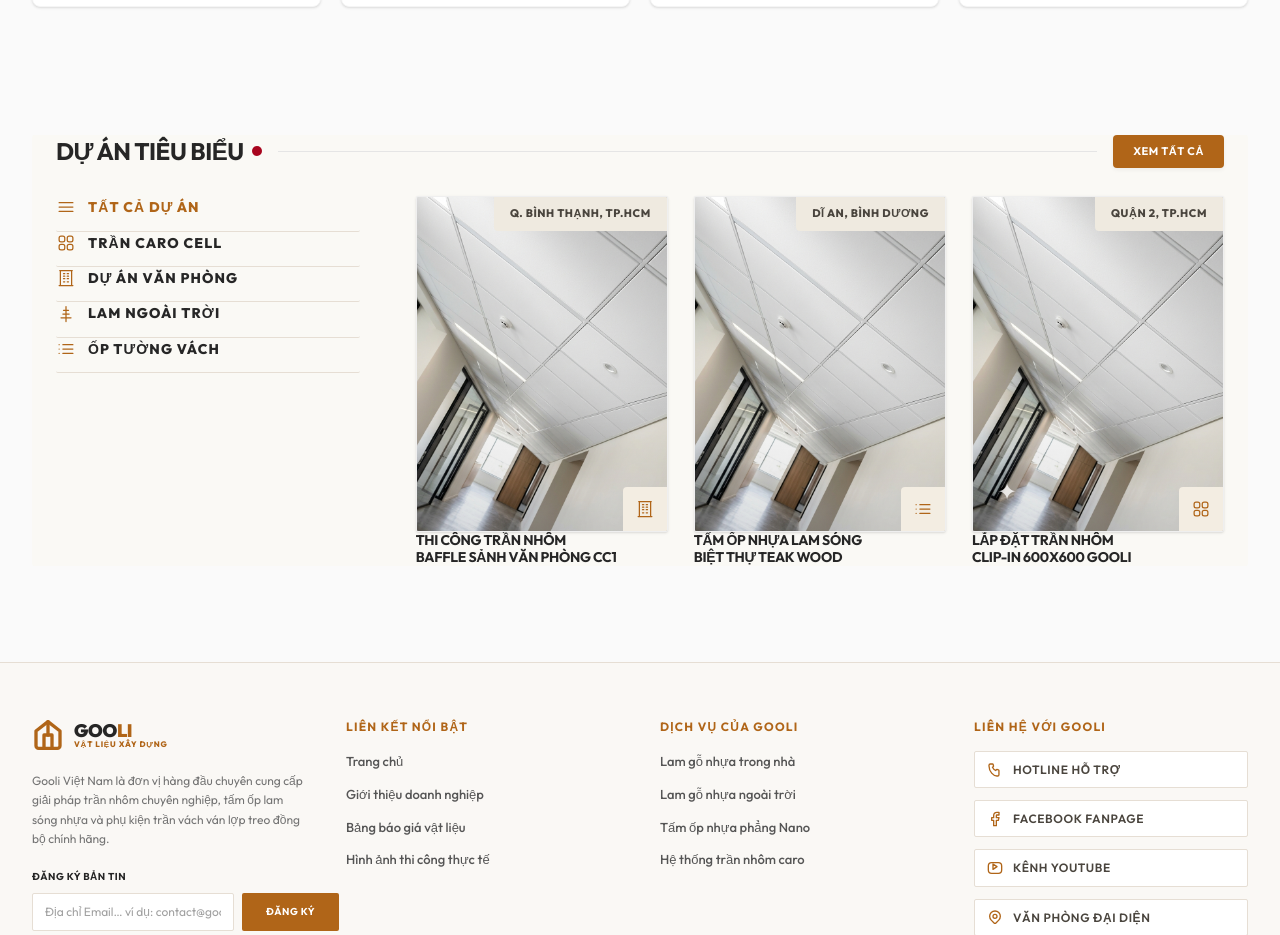
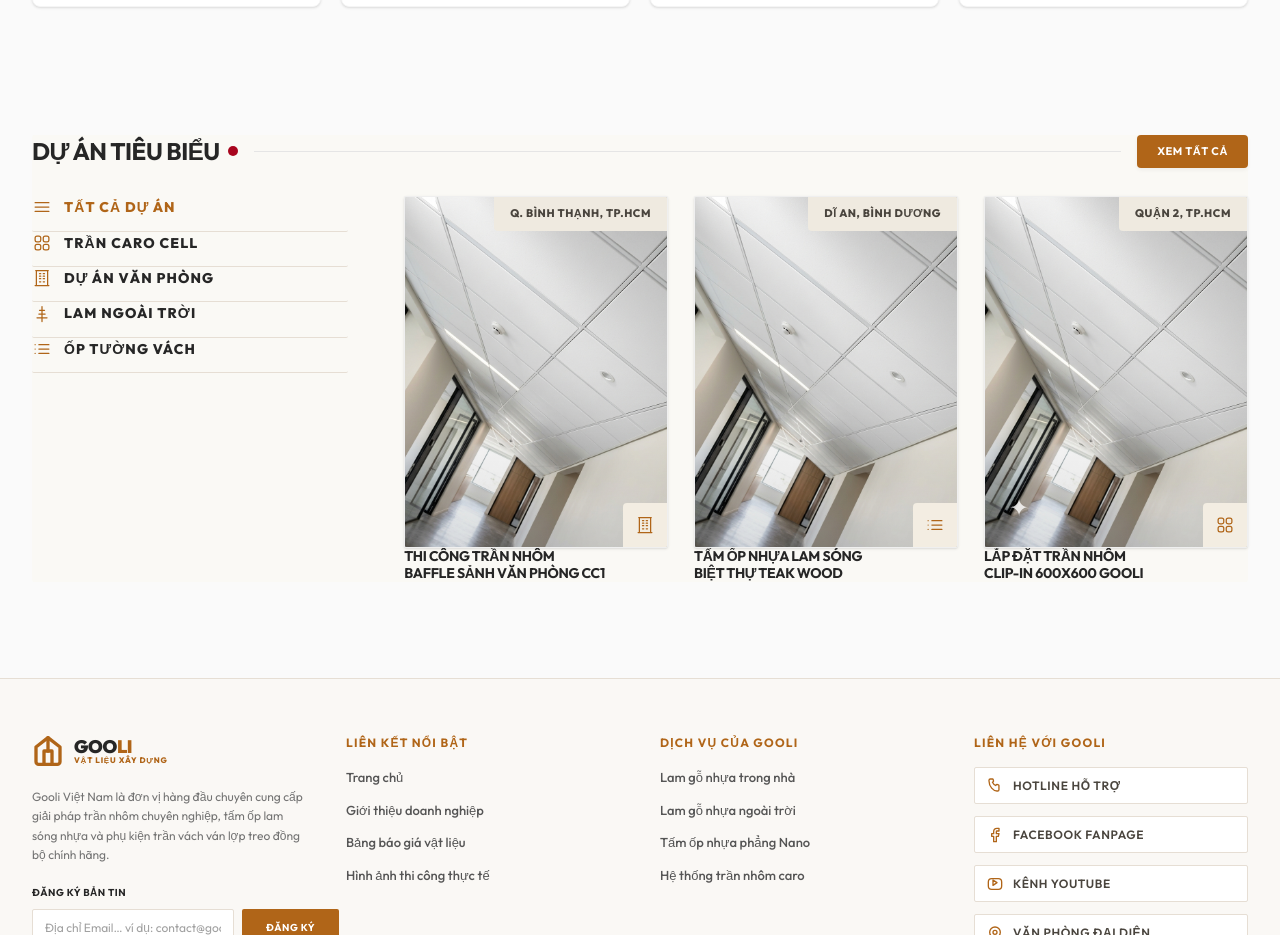
Before and after one commit to nxnam6626/gooli, a Next.js app in the folder frontend/: page / in a window 1280 px wide. Shown: the part 2780-3715 px from the top of the page. Built offline with nearby package versions, Linux system fonts and the light colour scheme.

Commit message:
refactor: update outdoor products structure and improve project showcase component

```diff
--- a/frontend/src/app/globals.css
+++ b/frontend/src/app/globals.css
@@ -262,3 +262,101 @@ h6 {
     margin-top: 80px !important;
   }
 }
+
+/* Home section spacing utilities */
+.home-section-spacing-categories {
+  margin-top: 48px;
+}
+
+.home-section-spacing-products {
+  margin-top: 64px;
+}
+
+@media (min-width: 1024px) {
+  .home-section-spacing-categories {
+    margin-top: var(--section-mt-desktop, 80px);
+  }
+
+  .home-section-spacing-products {
+    margin-top: var(--section-mt-desktop, 128px);
+  }
+}
+
+/* Project Showcase component styles */
+.project-filter-btn {
+  font-size: 14px;
+  font-weight: 800;
+  text-transform: uppercase;
+  letter-spacing: 0.08em;
+  transition: color 0.2s ease, border-color 0.2s ease;
+  display: inline-flex;
+  align-items: center;
+  gap: 12px;
+  padding-bottom: 12px;
+}
+
+.project-filter-btn:hover {
+  color: #B06518;
+}
+
+.project-showcase-location {
+  position: absolute;
+  top: 0;
+  right: 0;
+  z-index: 10;
+  background-color: #EFEAE0;
+  padding: 8px 16px;
+  font-size: 11px;
+  font-weight: 800;
+  letter-spacing: 0.05em;
+  color: #4A453E;
+  text-transform: uppercase;
+  border-bottom-left-radius: 4px;
+}
+
+.dark .project-showcase-location {
+  background-color: #262626;
+  color: #e5e5e5;
+}
+
+.project-showcase-card-icon-box {
+  position: absolute;
+  bottom: 0;
+  right: 0;
+  width: 44px;
+  height: 44px;
+  background-color: #F3EDE2;
+  display: flex;
+  align-items: center;
+  justify-content: center;
+  border-top-left-radius: 4px;
+  z-index: 10;
+}
+
+.dark .project-showcase-card-icon-box {
+  background-color: #171717;
+}
+
+.project-showcase-view-all {
+  padding: 8px 20px;
+  font-size: 11px;
+  font-weight: 700;
+  text-transform: uppercase;
+  letter-spacing: 0.05em;
+  border-radius: 4px;
+  background-color: #B06518;
+  color: #ffffff;
+  border: none;
+  transition: background-color 0.2s ease, transform 0.2s ease, box-shadow 0.2s ease;
+  text-decoration: none;
+  display: inline-flex;
+  align-items: center;
+  justify-content: center;
+  box-shadow: 0 2px 4px rgba(0, 0, 0, 0.05);
+}
+
+.project-showcase-view-all:hover {
+  background-color: #905212;
+  transform: translateY(-1px);
+  box-shadow: 0 4px 12px rgba(176, 101, 24, 0.2);
+}
--- a/frontend/src/components/home/ProjectShowcase.tsx
+++ b/frontend/src/components/home/ProjectShowcase.tsx
@@ -4,21 +4,23 @@ import { useState } from "react";
 import Image from "next/image";
 import Link from "next/link";
 
+type CategoryId = "tran-caro" | "van-phong" | "ngoai-troi" | "op-tuong";
+
 interface ProjectItem {
   id: number;
   name: string;
-  category: string; // 'tran-caro' | 'van-phong' | 'ngoai-troi' | 'op-tuong'
+  category: CategoryId;
   categoryLabel: string;
   imageUrl: string;
   description: string;
   location: string;
 }
 
-const CATEGORIES = [
+const CATEGORIES: { id: CategoryId; name: string }[] = [
   { id: "tran-caro", name: "Trần Caro Cell" },
   { id: "van-phong", name: "Dự án văn phòng" },
   { id: "ngoai-troi", name: "Lam ngoài trời" },
-  { id: "op-tuong", name: "Ốp tường vách" }
+  { id: "op-tuong", name: "Ốp tường vách" },
 ];
 
 const PROJECTS_DATA: ProjectItem[] = [
@@ -29,7 +31,7 @@ const PROJECTS_DATA: ProjectItem[] = [
     categoryLabel: "TRẦN NHÔM BAFFLE",
     imageUrl: "/projects/project_caro_cell_bg.png",
     description: "Hệ trần nhôm sọc thanh dài Baffle tạo điểm nhấn hiện đại, cách âm tốt cho sảnh văn phòng CC1.",
-    location: "Q. BÌNH THẠNH, TP.HCM"
+    location: "Q. BÌNH THẠNH, TP.HCM",
   },
   {
     id: 2,
@@ -38,7 +40,7 @@ const PROJECTS_DATA: ProjectItem[] = [
     categoryLabel: "LAM SÓNG PLASTIC",
     imageUrl: "/projects/project_caro_sunshade.png",
     description: "Thi công vách tivi và vách đầu giường chất liệu nhựa lam sóng vân gỗ Teak tự nhiên sang trọng.",
-    location: "DĨ AN, BÌNH DƯƠNG"
+    location: "DĨ AN, BÌNH DƯƠNG",
   },
   {
     id: 3,
@@ -47,7 +49,7 @@ const PROJECTS_DATA: ProjectItem[] = [
     categoryLabel: "TRẦN CLIP-IN",
     imageUrl: "/projects/project_g100_wood_tn.png",
     description: "Trần nhôm phẳng sơn tĩnh điện đục lỗ tiêu âm kháng khuẩn cho phòng mổ bệnh viện quốc tế.",
-    location: "QUẬN 2, TP.HCM"
+    location: "QUẬN 2, TP.HCM",
   },
   {
     id: 4,
@@ -56,7 +58,7 @@ const PROJECTS_DATA: ProjectItem[] = [
     categoryLabel: "LAM CHẮN NẮNG",
     imageUrl: "/projects/project_sunshade_ams.png",
     description: "Thi công hệ lam nhôm hình thoi chắn nắng bao bọc toàn bộ hướng tây tòa nhà văn phòng.",
-    location: "Q. GÒ VẤP, TP.HCM"
+    location: "Q. GÒ VẤP, TP.HCM",
   },
   {
     id: 5,
@@ -65,7 +67,7 @@ const PROJECTS_DATA: ProjectItem[] = [
     categoryLabel: "TRẦN THẢ PVC",
     imageUrl: "/projects/project_vna_sanh.png",
     description: "La phông trần nhựa chống thấm nước, tạo họa tiết hoa văn bắt mắt cho lối đi sảnh chung cư.",
-    location: "QUẬN 7, TP.HCM"
+    location: "QUẬN 7, TP.HCM",
   },
   {
     id: 6,
@@ -74,149 +76,78 @@ const PROJECTS_DATA: ProjectItem[] = [
     categoryLabel: "ỐP TƯỜNG NANO",
     imageUrl: "/luxury_interior.png",
     description: "Thi công ốp vách ngăn Nano PVC vân đá cẩm thạch cho khu vực ăn phòng khách biệt thự.",
-    location: "QUẬN 1, TP.HCM"
-  }
+    location: "QUẬN 1, TP.HCM",
+  },
 ];
 
-// Inline SVG components representing the custom category icons from the mockup
-function CategoryIcon({ type }: { type: string }) {
-  if (type === "tran-caro") {
+const MAX_DISPLAYED_PROJECTS = 3;
+
+const ICON_PATHS: Record<CategoryId | "tat-ca", string> = {
+  "tat-ca": "M3.75 6.75h16.5M3.75 12h16.5m-16.5 5.25h16.5",
+  "tran-caro":
+    "M3.75 6A2.25 2.25 0 0 1 6 3.75h2.25A2.25 2.25 0 0 1 10.5 6v2.25a2.25 2.25 0 0 1-2.25 2.25H6A2.25 2.25 0 0 1 3.75 8.25V6ZM3.75 15.75A2.25 2.25 0 0 1 6 13.5h2.25a2.25 2.25 0 0 1 2.25 2.25V18a2.25 2.25 0 0 1-2.25 2.25H6A2.25 2.25 0 0 1 3.75 18v-2.25ZM13.5 6a2.25 2.25 0 0 1 2.25-2.25H18A2.25 2.25 0 0 1 20.25 6v2.25A2.25 2.25 0 0 1 18 10.5h-2.25A2.25 2.25 0 0 1 13.5 8.25V6ZM13.5 15.75a2.25 2.25 0 0 1 2.25-2.25H18a2.25 2.25 0 0 1 2.25 2.25V18A2.25 2.25 0 0 1 18 20.25h-2.25A2.25 2.25 0 0 1 13.5 18v-2.25Z",
+  "van-phong":
+    "M3.75 21h16.5M4.5 3h15M5.25 3v18m13.5-18v18M9 6.75h1.5m-1.5 3h1.5m-1.5 3h1.5m3-6H15m-1.5 3H15m-1.5 3H15M9 16.5h1.5m3 0H15",
+  "ngoai-troi": "M12 3v18M8.25 12h7.5M6 16.5h12M9 7.5h6",
+  "op-tuong":
+    "M8.25 6.75h12M8.25 12h12m-12 5.25h12M3.75 6.75h.007v.008H3.75V6.75Zm0 5.25h.007v.008H3.75V12Zm0 5.25h.007v.008H3.75v-.008Z",
+};
+
+function CategoryIcon({ type }: { type: CategoryId | "tat-ca" }) {
+  const path = ICON_PATHS[type];
+  if (!path) return null;
   return (
     <svg aria-hidden="true" className="w-5 h-5 text-[#B06518] shrink-0" fill="none" viewBox="0 0 24 24" stroke="currentColor" strokeWidth={1.5}>
-        <path strokeLinecap="round" strokeLinejoin="round" d="M3.75 6A2.25 2.25 0 0 1 6 3.75h2.25A2.25 2.25 0 0 1 10.5 6v2.25a2.25 2.25 0 0 1-2.25 2.25H6A2.25 2.25 0 0 1 3.75 8.25V6ZM3.75 15.75A2.25 2.25 0 0 1 6 13.5h2.25a2.25 2.25 0 0 1 2.25 2.25V18a2.25 2.25 0 0 1-2.25 2.25H6A2.25 2.25 0 0 1 3.75 18v-2.25ZM13.5 6a2.25 2.25 0 0 1 2.25-2.25H18A2.25 2.25 0 0 1 20.25 6v2.25A2.25 2.25 0 0 1 18 10.5h-2.25A2.25 2.25 0 0 1 13.5 8.25V6ZM13.5 15.75a2.25 2.25 0 0 1 2.25-2.25H18a2.25 2.25 0 0 1 2.25 2.25V18A2.25 2.25 0 0 1 18 20.25h-2.25A2.25 2.25 0 0 1 13.5 18v-2.25Z" />
+      <path strokeLinecap="round" strokeLinejoin="round" d={path} />
     </svg>
   );
 }
-  if (type === "van-phong") {
+
+function FilterButton({
+  id,
+  label,
+  isActive,
+  onSelect,
+  icon,
+}: {
+  id: string;
+  label: string;
+  isActive: boolean;
+  onSelect: () => void;
+  icon?: React.ReactNode;
+}) {
+  const activeClass = isActive ? "text-[#B06518] font-bold" : "text-neutral-800 dark:text-neutral-300";
   return (
-      <svg aria-hidden="true" className="w-5 h-5 text-[#B06518] shrink-0" fill="none" viewBox="0 0 24 24" stroke="currentColor" strokeWidth={1.5}>
-        <path strokeLinecap="round" strokeLinejoin="round" d="M3.75 21h16.5M4.5 3h15M5.25 3v18m13.5-18v18M9 6.75h1.5m-1.5 3h1.5m-1.5 3h1.5m3-6H15m-1.5 3H15m-1.5 3H15M9 16.5h1.5m3 0H15" />
-      </svg>
+    <button
+      onClick={onSelect}
+      className={`project-filter-btn cursor-pointer text-left w-full border-b border-[#E6DED4] dark:border-neutral-800 focus-visible:ring-2 focus-visible:ring-[#B06518] focus-visible:outline-none rounded-sm ${activeClass}`}
+    >
+      {icon}
+      {label}
+    </button>
   );
-  }
-  if (type === "ngoai-troi") {
-    return (
-      <svg aria-hidden="true" className="w-5 h-5 text-[#B06518] shrink-0" fill="none" viewBox="0 0 24 24" stroke="currentColor" strokeWidth={1.5}>
-        <path strokeLinecap="round" strokeLinejoin="round" d="M12 3v18M8.25 12h7.5M6 16.5h12M9 7.5h6" />
-      </svg>
-    );
-  }
-  if (type === "op-tuong") {
-    return (
-      <svg aria-hidden="true" className="w-5 h-5 text-[#B06518] shrink-0" fill="none" viewBox="0 0 24 24" stroke="currentColor" strokeWidth={1.5}>
-        <path strokeLinecap="round" strokeLinejoin="round" d="M8.25 6.75h12M8.25 12h12m-12 5.25h12M3.75 6.75h.007v.008H3.75V6.75Zm0 5.25h.007v.008H3.75V12Zm0 5.25h.007v.008H3.75v-.008Z" />
-      </svg>
-    );
-  }
-  return null;
 }
 
 export default function ProjectShowcase() {
-  const [activeTab, setActiveTab] = useState("tat-ca");
+  const [activeTab, setActiveTab] = useState<CategoryId | "tat-ca">("tat-ca");
 
-  // Filter projects based on the active category
-  const filteredProjects = activeTab === "tat-ca"
+  const filtered = activeTab === "tat-ca"
     ? PROJECTS_DATA
-    : PROJECTS_DATA.filter((proj) => proj.category === activeTab);
+    : PROJECTS_DATA.filter((p) => p.category === activeTab);
 
-  // Take first 3 projects to display in the showcase grid
-  const displayedProjects = filteredProjects.slice(0, 3);
+  const displayed = filtered.slice(0, MAX_DISPLAYED_PROJECTS);
 
   return (
     <section
-      className="w-full select-none bg-[#FAF9F5] dark:bg-neutral-950 rounded-sm"
-      style={{
-        paddingTop: "0px",
-        paddingBottom: "0px",
-        paddingLeft: "24px",
-        paddingRight: "24px"
-      }}
+      className="w-full select-none bg-[#FAF9F5] dark:bg-neutral-950 rounded-sm px-6"
     >
-      {/* Dynamic inline styles to inject custom overrides for bullet transitions */}
-      <style dangerouslySetInnerHTML={{
-        __html: `
-        .project-filter-btn {
-          font-family: var(--font-geist-sans), sans-serif;
-          font-size: 14px !important;
-          font-weight: 800 !important;
-          text-transform: uppercase !important;
-          letter-spacing: 0.08em !important;
-          transition: color 0.2s ease, border-color 0.2s ease !important;
-          display: inline-flex !important;
-          align-items: center !important;
-          gap: 12px !important;
-          padding-bottom: 12px !important;
-        }
-        .project-filter-btn:hover {
-          color: #B06518 !important;
-        }
-        .project-showcase-location {
-          position: absolute !important;
-          top: 0px !important;
-          right: 0px !important;
-          z-index: 10 !important;
-          background-color: #EFEAE0 !important;
-          padding: 8px 16px !important;
-          font-family: var(--font-geist-sans), sans-serif !important;
-          font-size: 11px !important;
-          font-weight: 800 !important;
-          letter-spacing: 0.05em !important;
-          color: #4A453E !important;
-          text-transform: uppercase !important;
-          border-bottom-left-radius: 4px !important;
-        }
-        .dark .project-showcase-location {
-          background-color: #262626 !important;
-          color: #e5e5e5 !important;
-        }
-        .project-showcase-card-icon-box {
-          position: absolute !important;
-          top: auto !important;
-          bottom: 0px !important;
-          right: 0px !important;
-          width: 44px !important;
-          height: 44px !important;
-          background-color: #F3EDE2 !important;
-          display: flex !important;
-          align-items: center !important;
-          justify-content: center !important;
-          border-top-left-radius: 4px !important;
-          z-index: 10 !important;
-        }
-        .dark .project-showcase-card-icon-box {
-          background-color: #171717 !important;
-        }
-        .project-showcase-view-all {
-          padding: 8px 20px !important;
-          font-size: 11px !important;
-          font-weight: 700 !important;
-          text-transform: uppercase !important;
-          letter-spacing: 0.05em !important;
-          border-radius: 4px !important;
-          background-color: #B06518 !important;
-          color: #ffffff !important;
-          border: none !important;
-          transition: background-color 0.2s ease, transform 0.2s ease, box-shadow 0.2s ease !important;
-          text-decoration: none !important;
-          display: inline-flex !important;
-          align-items: center !important;
-          justify-content: center !important;
-          box-shadow: 0 2px 4px rgba(0, 0, 0, 0.05) !important;
-        }
-        .project-showcase-view-all:hover {
-          background-color: #905212 !important;
-          transform: translateY(-1px) !important;
-          box-shadow: 0 4px 12px rgba(176, 101, 24, 0.2) !important;
-        }
-      `}} />
-
       {/* Title Row */}
       <div className="flex items-center gap-4" style={{ marginBottom: "28px" }}>
         <h2 className="text-xl md:text-2xl font-bold uppercase tracking-wider text-neutral-800 dark:text-white flex items-center gap-2 shrink-0 text-balance">
           Dự án tiêu biểu
-          <span className="w-2.5 h-2.5 rounded-full bg-[#A8051E]" aria-hidden="true"></span>
+          <span className="w-2.5 h-2.5 rounded-full bg-[#A8051E]" aria-hidden="true" />
         </h2>
-        <div className="flex-1 h-[1.5px] bg-neutral-200 dark:bg-neutral-800"></div>
+        <div className="flex-1 h-[1.5px] bg-neutral-200 dark:bg-neutral-800" />
         <Link
           href="/du-an"
           className="project-showcase-view-all cursor-pointer shrink-0 focus-visible:ring-2 focus-visible:ring-[#B06518] focus-visible:outline-none"
@@ -226,64 +157,40 @@ export default function ProjectShowcase() {
       </div>
 
       <div className="flex flex-col lg:flex-row gap-10 lg:gap-14 items-start">
+        {/* Left: Filter Navigation */}
+        <div className="w-full lg:w-[26%] shrink-0 flex flex-col gap-6 lg:gap-8">
+          {/* Desktop */}
+          <div className="hidden lg:flex flex-col w-full mt-2">
+            <FilterButton
+              id="tat-ca"
+              label="Tất cả dự án"
+              isActive={activeTab === "tat-ca"}
+              onSelect={() => setActiveTab("tat-ca")}
+              icon={<CategoryIcon type="tat-ca" />}
+            />
+            {CATEGORIES.map((cat) => (
+              <div key={cat.id} className="mt-4">
+                <FilterButton
+                  id={cat.id}
+                  label={cat.name}
+                  isActive={activeTab === cat.id}
+                  onSelect={() => setActiveTab(cat.id)}
+                  icon={<CategoryIcon type={cat.id} />}
+                />
+              </div>
+            ))}
+          </div>
 
-        {/* Left Navigation Block (25% Width on Desktop) */}
-        <div className="w-full lg:w-[26%] shrink-0 flex flex-col gap-6 lg:gap-8">
-
-          {/* Desktop Filter Navigation list */}
-          <div className="hidden lg:flex flex-col w-full mt-2">
-            {/* Show "Tất cả dự án" tab at the top */}
-            <button
-              onClick={() => setActiveTab("tat-ca")}
-              className={`project-filter-btn cursor-pointer text-left w-full border-b border-[#E6DED4] dark:border-neutral-800 focus-visible:ring-2 focus-visible:ring-[#B06518] focus-visible:outline-none rounded-sm ${activeTab === "tat-ca"
-                ? "text-[#B06518] font-bold"
-                : "text-neutral-800 dark:text-neutral-300"
-                }`}
-            >
-              <svg aria-hidden="true" className="w-5 h-5 text-[#B06518] shrink-0" fill="none" viewBox="0 0 24 24" stroke="currentColor" strokeWidth={1.5}>
-                <path strokeLinecap="round" strokeLinejoin="round" d="M3.75 6.75h16.5M3.75 12h16.5m-16.5 5.25h16.5" />
-              </svg>
-              Tất cả dự án
-            </button>
-
-            {CATEGORIES.map((cat) => {
+          {/* Mobile: Horizontal scroll */}
+          <div className="lg:hidden w-full overflow-x-auto flex gap-4 pb-2 scrollbar-none snap-x snap-mandatory border-b border-neutral-100 dark:border-neutral-800">
+            {[{ id: "tat-ca" as const, name: "Tất cả dự án" }, ...CATEGORIES].map((cat) => {
               const isActive = activeTab === cat.id;
               return (
                 <button
                   key={cat.id}
                   onClick={() => setActiveTab(cat.id)}
-                  className={`project-filter-btn cursor-pointer text-left w-full mt-4 border-b border-[#E6DED4] dark:border-neutral-800 focus-visible:ring-2 focus-visible:ring-[#B06518] focus-visible:outline-none rounded-sm ${isActive
-                    ? "text-[#B06518] font-bold"
-                    : "text-neutral-800 dark:text-neutral-300"
-                    }`}
-                >
-                  <CategoryIcon type={cat.id} />
-                  {cat.name}
-                </button>
-              );
-            })}
-          </div>
-
-          {/* Mobile/Tablet Category list - Horizontal scrolling track */}
-          <div className="lg:hidden w-full overflow-x-auto flex gap-4 pb-2 scrollbar-none snap-x snap-mandatory border-b border-neutral-100 dark:border-neutral-800">
-            <button
-              onClick={() => setActiveTab("tat-ca")}
-              className={`snap-start pb-2 px-1 border-b-2 text-xs font-bold uppercase tracking-wider shrink-0 transition-all duration-200 cursor-pointer focus-visible:ring-2 focus-visible:ring-[#B06518] focus-visible:outline-none rounded-sm ${activeTab === "tat-ca"
-                ? "border-[#B06518] text-[#B06518]"
-                : "border-transparent text-neutral-500 dark:text-neutral-400"
-                }`}
-            >
-              Tất cả dự án
-            </button>
-            {CATEGORIES.map((cat) => {
-              const isActive = activeTab === cat.id;
-              return (
-                <button
-                  key={cat.id}
-                  onClick={() => setActiveTab(cat.id)}
-                  className={`snap-start pb-2 px-1 border-b-2 text-xs font-bold uppercase tracking-wider shrink-0 transition-all duration-200 cursor-pointer focus-visible:ring-2 focus-visible:ring-[#B06518] focus-visible:outline-none rounded-sm ${isActive
-                    ? "border-[#B06518] text-[#B06518]"
-                    : "border-transparent text-neutral-500 dark:text-neutral-400"
+                  className={`snap-start pb-2 px-1 border-b-2 text-xs font-bold uppercase tracking-wider shrink-0 transition-all duration-200 cursor-pointer focus-visible:ring-2 focus-visible:ring-[#B06518] focus-visible:outline-none rounded-sm ${
+                    isActive ? "border-[#B06518] text-[#B06518]" : "border-transparent text-neutral-500 dark:text-neutral-400"
                   }`}
                 >
                   {cat.name}
@@ -291,23 +198,18 @@ export default function ProjectShowcase() {
               );
             })}
           </div>
-
         </div>
 
-        {/* Right Gallery Showcase Grid (75% Width on Desktop) */}
+        {/* Right: Project Grid */}
         <div className="flex-1 w-full">
-
           <div className="grid grid-cols-1 md:grid-cols-2 lg:grid-cols-3 gap-6.5">
-            {displayedProjects.map((proj, idx) => (
+            {displayed.map((proj, idx) => (
               <Link
                 key={proj.id}
                 href={`/du-an/${proj.id}`}
                 className="group/card flex flex-col justify-start cursor-pointer transition-transform duration-300 focus-visible:ring-2 focus-visible:ring-[#B06518] focus-visible:outline-none rounded-sm"
               >
-
-                {/* 1. Tall Aspect Image frame */}
                 <div className="relative w-full aspect-[3/4] overflow-hidden rounded-sm bg-neutral-100 dark:bg-neutral-900 border border-neutral-200/40 dark:border-neutral-800 shadow-sm">
-
                   <Image
                     src={proj.imageUrl}
                     alt={proj.name}
@@ -316,45 +218,27 @@ export default function ProjectShowcase() {
                     sizes="(max-w-768px) 90vw, (max-w-1024px) 45vw, 25vw"
                     priority
                   />
-
-                  {/* Subtle vignette shade for readability overlay */}
-                  <div className="absolute inset-0 bg-gradient-to-t from-black/20 via-transparent to-transparent opacity-60"></div>
-
-                  {/* Location label top-right */}
-                  <div className="project-showcase-location">
-                    {proj.location}
-                  </div>
-
-                  {/* Sparkle decorative element on the last card */}
+                  <div className="absolute inset-0 bg-gradient-to-t from-black/20 via-transparent to-transparent opacity-60" />
+                  <div className="project-showcase-location">{proj.location}</div>
                   {idx === 2 && (
                     <div className="absolute bottom-6 left-6 text-white/80 pointer-events-none select-none text-2xl font-light" aria-hidden="true">
                       ✦
                     </div>
                   )}
-
-                  {/* Gold category icon box at bottom-right */}
                   <div className="project-showcase-card-icon-box">
                     <CategoryIcon type={proj.category} />
                   </div>
-
                 </div>
 
-                {/* 2. Details Footer area */}
                 <div className="pt-3.5 text-left">
-                  {/* Labels and description */}
-                  <div className="flex flex-col leading-snug">
                   <h3 className="text-sm font-black text-neutral-800 dark:text-neutral-100 uppercase tracking-wide line-clamp-2 leading-relaxed group-hover/card:text-[#B06518] transition-colors duration-200 text-balance">
                     {proj.name}
                   </h3>
                 </div>
-                </div>
-
               </Link>
             ))}
           </div>
-
         </div>
-
       </div>
     </section>
   );
```
Also changed, not shown: frontend/src/app/(public)/page.tsx (+14 -90 lines), frontend/src/components/home/FloatingContacts.tsx (+9 -11 lines). Lines whose indentation alone changed are shown as unchanged.
